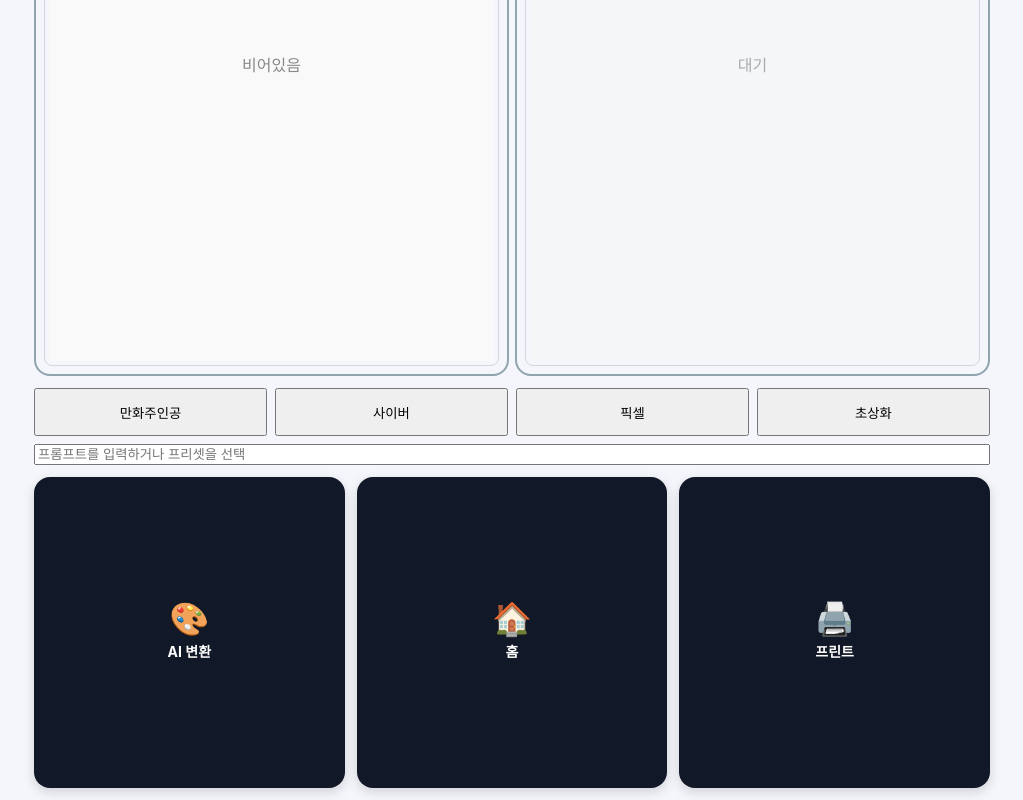
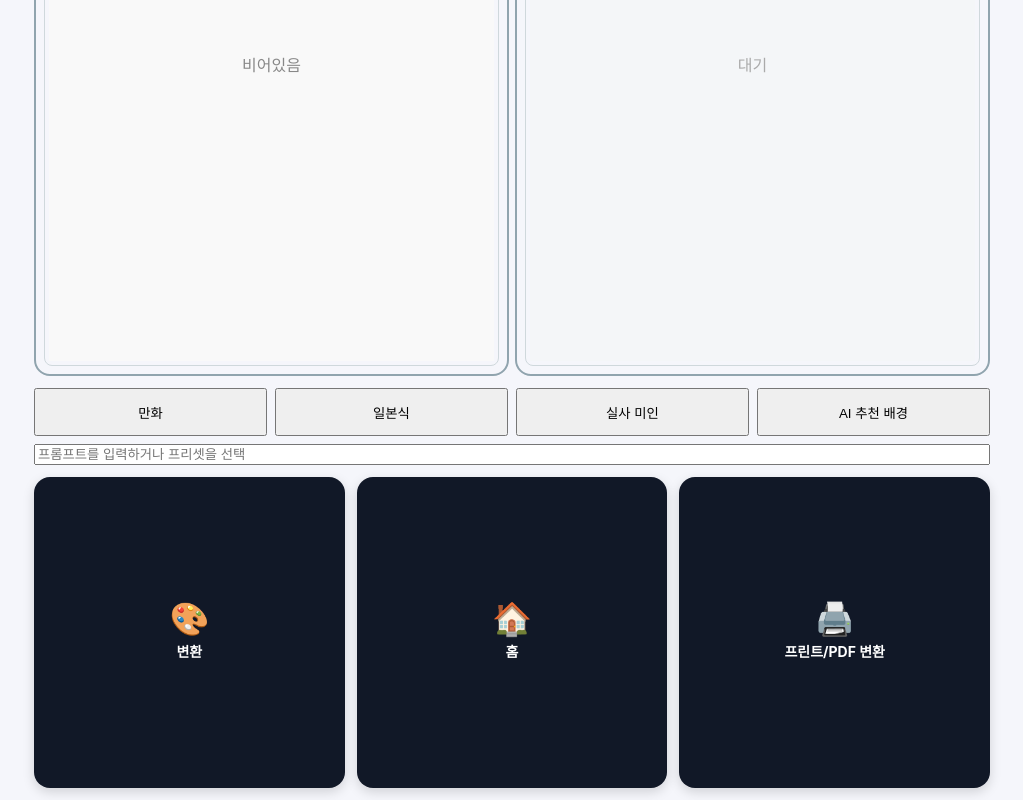
Before and after one commit to 219Log/open_ai_Photo_Four_cuts, a Next.js app in the folder apps/web/: page /camera in a window 1280 px wide. Shown: the part 3553-4353 px from the top of the page, without its empty margins (128-1151 px from the left). Built offline with nearby package versions, Linux system fonts and the light colour scheme; no server answers.

Commit message:
프롬프트변경

```diff
--- a/apps/web/app/camera/page.tsx
+++ b/apps/web/app/camera/page.tsx
@@ -6,10 +6,30 @@ import Link from 'next/link'
 type SlotId = 1 | 2 | 3 | 4
 
 const PRESETS = [
-  { key: 'manga', label: '만화주인공', prompt: 'Convert the portrait into an animated manga main character. Big expressive eyes, clean line art, vibrant cel-shaded colors. Preserve identity and lighting.' },
-  { key: 'cyber', label: '사이버', prompt: 'Transform into a neon cyberpunk portrait. Holographic accents, neon rim light, city night ambiance, high-tech textures. Keep facial identity.' },
-  { key: 'pixel', label: '픽셀', prompt: 'Render as retro 32x32 pixel-art portrait. Crisp pixel edges, limited palette, arcade vibe. Maintain key facial features.' },
-  { key: 'portrait', label: '초상화', prompt: 'Enhance into a studio-grade realistic portrait. Soft key light, shallow depth of field, fine skin texture, natural color grading.' },
+  { key: 'manga', label: '만화', prompt: 'Convert the portrait into an animated manga main character. Big expressive eyes, clean line art, vibrant cel-shaded colors. Preserve identity and lighting.' },
+  { key: 'harajuku_pop', label: '일본식', prompt: "Transform the image with a vibrant, high-energy Japanese 'Harajuku Pop' filter. Apply a powerful facial filter that creates an intense 'Tsuyahada' (lustrous skin) effect, giving the skin a super glossy, almost wet look with sharp highlights. This single effect should also boost the overall definition and vividness of all facial features. Enhance the lip color to a bold, saturated pink or red. Completely replace the background with a busy, colorful, psychedelic pattern filled with pop-art elements. Overlay with bold, bubbly digital text that mimics Japanese Katakana/Hiragana styles, using thick outlines and neon colors. Scatter classic kawaii doodles like music notes, rainbows, and starbursts. The final result should be dynamic and playful, while preserving the subject's facial identity."},
+  { key: 'photoreal_ulzzang', label: '실사 미인', prompt: "Transform the image into a hyper-realistic, high-fashion magazine style portrait of a Korean 'ulzzang' or influencer. The primary goal is photorealism combined with idealized beauty. The facial features should be perfected as if through subtle, expert-level cosmetic surgery and professional photo retouching—a delicate v-line jaw, high nose bridge, and full lips. The skin must be rendered to be absolutely flawless and smooth with a velvety, semi-matte texture, but it MUST retain a believable, photorealistic quality with natural highlights and shadows, avoiding any flat, painted, or overly airbrushed appearance. Place the subject in a mundane but chic, realistic setting like a sunlit café, a minimalist modern interior, or a clean studio. The lighting must be natural and believable, simulating soft daylight from a window or professional studio strobes. Crucially, there should be NO glowing halos, fantasy elements, artificial vignettes, or special effect auras around the subject. The final image should look like a real, professionally shot photograph of an impossibly beautiful person."},
+  {
+    key: 'context_aware_bg',
+    label: 'AI 추천 배경',
+    prompt: `This is an advanced background replacement task. Your primary goal is to intelligently generate a new, contextually appropriate background based on a deep analysis of the foreground subject(s).
+
+  First, the unbreakable rule: The foreground subject(s)—including every detail of their pose, expression, hair, clothing, and accessories—must remain ABSOLUTELY UNCHANGED and identical to the original image.
+
+  Second, the creative task: Instead of being given a location, you must first ANALYZE the subject(s):
+  - Their expressions and overall mood (e.g., joyful, serious, romantic, energetic).
+  - Their poses and actions (e.g., formally posing, dancing, candidly laughing, walking).
+  - Their clothing and style (e.g., formal wear, casual street style, beachwear, business attire).
+
+  Third, the generation task: Based on your analysis, create a new, hyper-realistic background that logically and aesthetically complements the subjects. The background should feel like the natural, original setting for their observed state and activity. It should enhance the story the subjects are telling.
+
+  Finally, the integration task: The final composite must be FLAWLESS.
+  - The lighting on the subjects must be perfectly adapted to match the lighting of your newly generated background.
+  - Cast realistic, soft shadows from the subjects onto the new environment.
+  - The boundary between subjects and background must be completely seamless and natural, with no 'cutout' appearance.
+
+  The final image must look like a single, plausible, and cohesive photograph.`
+  }
 ]
 
 interface SlotImage { slot: SlotId; dataUrl: string | null }
@@ -175,9 +195,21 @@ export default function CameraPage() {
         return
       }
       const json = await res.json() as { results: { slot: SlotId, image: string | null }[] }
-      const out: Record<SlotId, string | null> = { 1: converted[1], 2: converted[2], 3: converted[3], 4: converted[4] }
-      json.results.forEach(r => { if (r.image) out[r.slot] = r.image })
-      setConverted(out)
+      // Start from current state to preserve previously converted slots
+      const nextConverted: Record<SlotId, string | null> = { 1: converted[1], 2: converted[2], 3: converted[3], 4: converted[4] }
+      // Downscale/Compress each returned image before saving to reduce localStorage usage
+      for (const r of json.results) {
+        if (!r.image) continue
+        try {
+          const compressed = await downscaleDataUrl(r.image, 1024, 0.85)
+          nextConverted[r.slot] = compressed
+        } catch {
+          nextConverted[r.slot] = r.image
+        }
+      }
+      setConverted(nextConverted)
+      // Persist immediately so /print page finds data right away
+      safeSetItem('convertedSlots', JSON.stringify(nextConverted))
     } catch (e) {
       console.error(e)
       alert('AI 변환 중 네트워크 오류가 발생했습니다.')
@@ -185,6 +217,17 @@ export default function CameraPage() {
       const slotsConvertingSet = new Set(slotsConverting)
       setLoadingSlots(prev => ({ ...prev, ...Object.fromEntries(Array.from(slotsConvertingSet).map(s => [s, false])) }))
     }
+  }
+
+  function persistForPrint() {
+    try {
+      const payload = { 1: converted[1], 2: converted[2], 3: converted[3], 4: converted[4] }
+      // Persist to both storages for reliability
+      if (typeof window !== 'undefined') {
+        try { sessionStorage.setItem('printPayload', JSON.stringify(payload)) } catch {}
+      }
+      safeSetItem('convertedSlots', JSON.stringify(payload))
+    } catch {}
   }
 
   return (
@@ -314,7 +357,7 @@ export default function CameraPage() {
         >
           <div style={{ textAlign: 'center' }}>
             <div style={{ fontSize: 32, lineHeight: 1, marginBottom: 6 }}>🎨</div>
-            <div style={{ fontSize: 14, fontWeight: 700 }}>AI 변환</div>
+            <div style={{ fontSize: 14, fontWeight: 700 }}>변환</div>
           </div>
         </div>
 
@@ -334,6 +377,7 @@ export default function CameraPage() {
 
         <Link
           href="/print"
+          onClick={persistForPrint}
           style={{
             display: 'grid', placeItems: 'center', background: '#111827', color: 'white',
             borderRadius: 16, aspectRatio: '1 / 1', textDecoration: 'none',
@@ -342,7 +386,7 @@ export default function CameraPage() {
         >
           <div style={{ textAlign: 'center' }}>
             <div style={{ fontSize: 32, lineHeight: 1, marginBottom: 6 }}>🖨️</div>
-            <div style={{ fontSize: 14, fontWeight: 700 }}>프린트</div>
+            <div style={{ fontSize: 14, fontWeight: 700 }}>프린트/PDF 변환</div>
           </div>
         </Link>
       </div>
--- a/apps/web/app/page.tsx
+++ b/apps/web/app/page.tsx
@@ -1,11 +1,15 @@
 import Link from 'next/link'
 
+// * 홈(메인) 페이지: 카메라/프린트 진입 카드 제공
 export default function Page() {
   return (
+    // * 전체 레이아웃: 격자 간격과 패딩 설정
     <main style={{ display: 'grid', gap: 16, padding: 16 }}>
+      {/* * 타이틀 및 안내 문구 */}
       <h1 style={{ margin: 0 }}>AI 네컷 스튜디오</h1>
       <p style={{ color: '#556', marginTop: 4 }}>원하는 기능을 선택하세요</p>
 
+      {/* * 앱 카드 그리드: 2열, 정사각형 카드 버튼 */}
       <div
         style={{
           display: 'grid',
@@ -14,6 +18,7 @@ export default function Page() {
           alignItems: 'stretch',
         }}
       >
+        {/* * 카메라 페이지로 이동 */}
         <Link
           href="/camera"
           style={{
@@ -33,6 +38,7 @@ export default function Page() {
           </div>
         </Link>
 
+        {/* * 프린트 페이지로 이동 */}
         <Link
           href="/print"
           style={{
```
Also changed, not shown: apps/web/app/print/page.tsx (+21 -2 lines), 1 other file (tests, documents, lock files or other folders).
